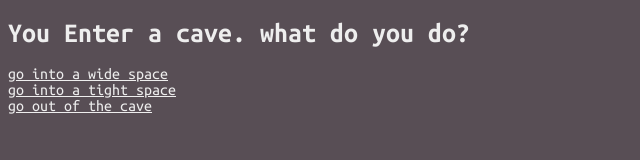
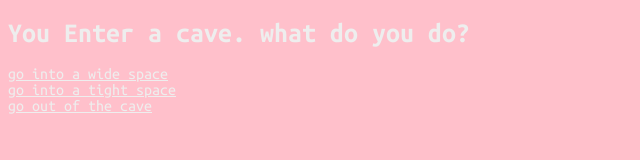
Before and after one commit to bbush-code/cookie-game, a plain HTML site: page index.html in a window 1280 px wide. Shown: the whole page, without its empty margins (0-640 px from the left). Drawn offline with Linux system fonts and the light colour scheme.

Commit message:
Update styles.css

```diff
--- a/styles.css
+++ b/styles.css
@@ -4,7 +4,7 @@
 }
 
 body {
-    background-color: #584e55;
+    background-color: #FFC0CB;
 }
 
 h1 {
```
